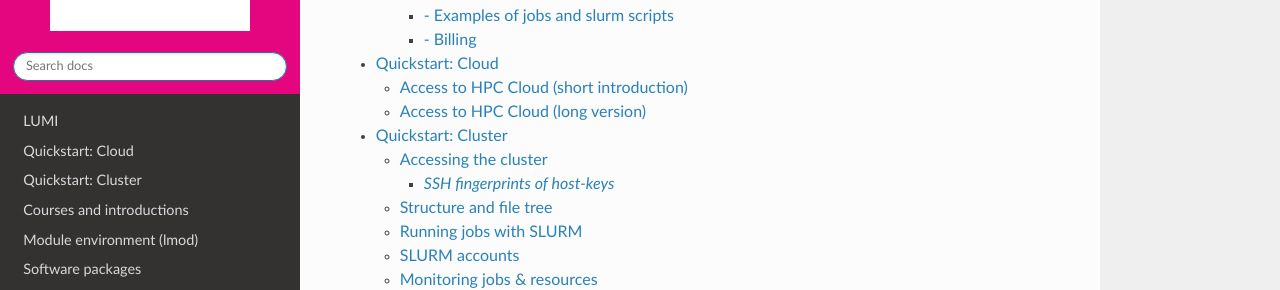
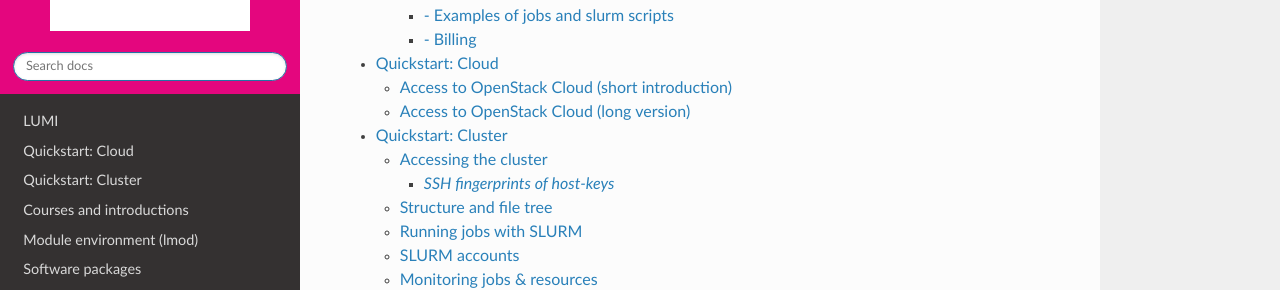
Before and after one commit to TalTech-HPC-Centre/user-guides-source, a Sphinx documentation site: the page built from docs/index.rst, in a window 1280 px wide and 900 px high, scrolled down 3641 px. Shown: the part 180-470 px from the top of the window. Built offline with Sphinx 7.4.7 and the Read the Docs theme 3.1.0, drawn with Linux system fonts in a browser that asks for light colours.

Commit message:
corrected  "HPC Cloud"
	modified:   cloud.md

```diff
--- a/docs/cloud.md
+++ b/docs/cloud.md
@@ -4,7 +4,7 @@
 <hr style="margin-right: 0px; margin-bottom: 4px; margin-left: 0px; margin-top: -24px; border:2px solid  #d9d9d9 "></hr>
 <hr style="margin: 4px 0px; border:1px solid  #d9d9d9 "></hr>
 
-## Access to HPC Cloud (short introduction)
+## Access to OpenStack Cloud (short introduction)
 
 ---
 
@@ -22,7 +22,7 @@
 <hr style="margin-right: 0px; margin-bottom: 4px; margin-left: 0px; margin-top: -24px; border:2px solid  #d9d9d9 "></hr>
 <hr style="margin: 4px 0px; border:1px solid  #d9d9d9 "></hr>
 
-## Access to HPC Cloud (long version)
+## Access to OpenStack Cloud (long version)
 
 ---
 
```
